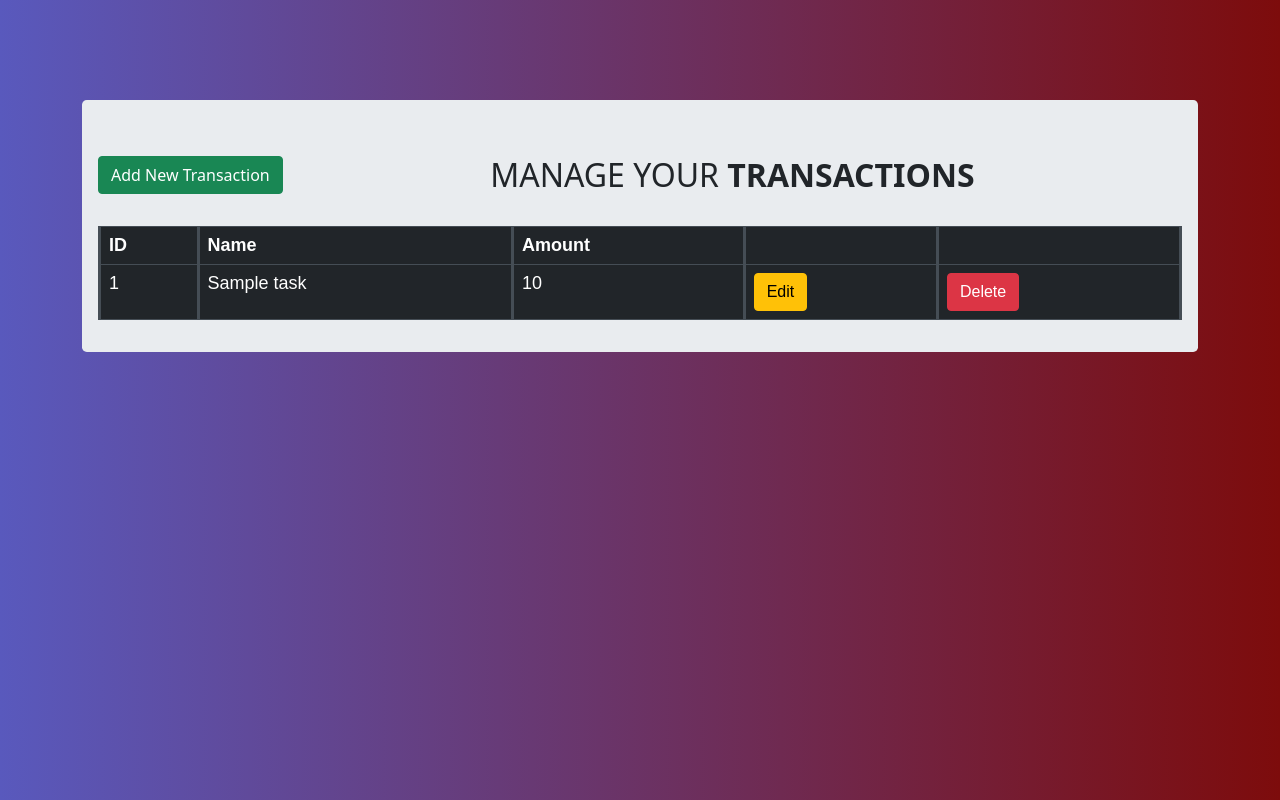
After one commit to arshjain84/expense_tracker_flask, a Flask app: page /history in a window 1280 px wide. The commit adds this page. Run offline with Flask 2, Linux system fonts and the light colour scheme; a database or web service that is not in the repository returns one stand-in record (values such as "Sample title"); parts of the project's set-up code (start-up, migrations or seed data) failed here and were passed over; some libraries are stand-ins or nearby versions.

Commit message:
add transaction in /history page added successfully

```diff
--- a/Expense-Repo-main/app.py
+++ b/Expense-Repo-main/app.py
@@ -4,11 +4,11 @@ from binascii import Incomplete
 from glob import glob
 import re
 from unicodedata import name
-from unittest import result
+from unittest import removeResult, result
 from flask import Flask,render_template,request,Response,json, flash, redirect, url_for,session
 from flask_pymongo import PyMongo
 from flask_bcrypt import Bcrypt
-
+import uuid
 app = Flask(__name__)
 app.config['MONGO_URI'] = "mongodb://localhost:27017/expense_tracker_db"
 mongo = PyMongo(app)
@@ -60,6 +60,7 @@ income=0
 expense=0
 @app.route('/home',methods=['GET','POST'])
 def home():
+    # return render_template('index.html')
     new_taskk_inc = []
     new_taskk_exp = []
     new_taskk_bal = []
@@ -80,6 +81,7 @@ def home():
         total = income + expense
 
         new_task = tasks.insert_one({
+            # '_id': uuid.uuid4(),
             'name':transaction_name,
             'amount':amount,
             'income':income,
@@ -111,10 +113,49 @@ def home():
         total_history = list(tasks.find({},{"name":1,"amount":1,"_id":0}))
         for i in total_history:
             new_taskk_history.append(i)
-    return render_template('index.html',new_task_inc = new_taskk_inc, new_task_exp = new_taskk_exp, new_task_bal = new_taskk_bal,new_task_history = new_taskk_history)
+    return render_template('index.html',new_task_inc = new_taskk_inc, new_task_exp = new_taskk_exp, new_task_bal = new_taskk_bal)
+
+
 @app.route('/email')
 def email():
     return render_template('email.html')
 
+@app.route('/history',methods = ['GET','POST'])
+def history():
+    new_taskk_history = []
+
+        # flash("transaction added successfully")
+        #APPLICATION HISTORY
+    total_history = list(tasks.find({},{"name":1,"amount":1,"_id":1}))
+    for i in total_history:
+        new_taskk_history.append(i)
+    return render_template('transaction_history.html',new_task_history = new_taskk_history)
+
+# @app.route("/edit/<id>", methods=["GET","POST"])
+# def update(id):
+#     if request.method=='GET':
+#         history_update=[]
+#         history_data=tasks.find({'_id':id})
+#         for i in history_data:
+#             history_update.append(i)
+#             print(history_update)
+
+#     if request.method=="POST":
+#         N = request.form.get("name")
+#         i = request.form.get("employee_id")
+#         p = request.form.get("phone")
+#         jd = request.form.get("job")
+#         d = request.form.get("dateemployed")
+#         ad = request.form.get("resaddress")
+#         jl = request.form.get("reslocation")
+
+
+#         tasks.update_one({"Employee_id": i},{"$set":{'Employee_name':N,'Employee_id':i,'Phone_Number':p,'Designation':jd,'Date_of_Joining':d,'Address':ad,'Location':jl}})
+#         return redirect(url_for('employeelist'))
+#     return render_template ("edit.html",newuser=history_update)
+
+@app.route('/edit')
+def edit():
+    return render_template('edit.html')
 if __name__ == "__main__":
     app.run(debug = True)
--- /dev/null
+++ b/Expense-Repo-main/templates/transaction_history.html
@@ -0,0 +1,126 @@
+{% block content %}
+
+<head>
+  <!-- Bootstrap CSS -->
+  <link rel="stylesheet" href="https://cdn.jsdelivr.net/npm/bootstrap@4.4.1/dist/css/bootstrap.min.css"
+    integrity="sha384-Vkoo8x4CGsO3+Hhxv8T/Q5PaXtkKtu6ug5TOeNV6gBiFeWPGFN9MuhOf23Q9Ifjh" crossorigin="anonymous">
+  <link href="https://cdn.jsdelivr.net/npm/bootstrap@5.0.0-beta1/dist/css/bootstrap.min.css" rel="stylesheet"
+    integrity="sha384-giJF6kkoqNQ00vy+HMDP7azOuL0xtbfIcaT9wjKHr8RbDVddVHyTfAAsrekwKmP1" crossorigin="anonymous">
+
+</head>
+<style>
+  .modal-header {
+    background: #F7941E;
+    color: #fff;
+  }
+
+  .required:after {
+    content: "*";
+    color: red;
+  }
+
+  h2 {
+    margin-top: 40px;
+    text-align: center;
+  }
+
+  .row {
+    margin-top: 100px;
+  }
+
+  body {
+    background-color: beige;
+    background-image: linear-gradient(to right, rgb(89, 89, 189), rgb(125, 12, 12));
+  }
+
+  table {
+    font-family: arial, sans-serif;
+    border-collapse: collapse;
+    width: 100%;
+  }
+
+  td,
+  th {
+    border: 3px solid;
+    text-align: left;
+    padding: 8px;
+    font-size: large;
+  }
+
+  .histroy {
+    position: absolute;
+    width: 40%;
+    text-align: center;
+    margin-left: 500px;
+  }
+
+  h1 {
+    align-content: center;
+
+  }
+</style>
+
+<div class="container">
+  <div class="row">
+    <div class="col md-12">
+      <div class="jumbotron p-3">
+        <h2>MANAGE YOUR <b>TRANSACTIONS</b><button type="button" class="btn btn-success float-left"
+            data-bs-toggle="modal" data-bs-target="#myModal">Add New Transaction</button></h2>
+        <div class="modal" id="myModal">
+          <div class="modal-dialog">
+            <div class="modal-content">
+              <div class="modal-header">
+                <h5 class="modal-title">Add Transaction</h5>
+                <button type="button" class="btn-close" data-bs-dismiss="modal"></button>
+              </div>
+              <div class="modal-body">
+                <form>
+                  <div class="mb-3">
+                    <label>Name</label>
+                    <input type="text" class="form-control" required="1">
+                  </div>
+                  <div class="mb-3">
+                    <label>Amount</label>
+                    <input type="number" class="form-control" required="1">
+                  </div>
+                </form>
+              </div>
+              <div class="modal-footer form-group">
+                <button type="submit" class="btn btn-primary">Add Transaction</button>
+                <button type="submit" class="btn btn-danger" data-bs-dismiss="modal">Close</button>
+              </div>
+            </div>
+          </div>
+        </div>
+      <table class="table table-hover table-dark">
+        <tr>
+          <th>ID</th>
+          <th> Name </th>
+          <th> Amount </th>
+          <th></th>
+          <th></th>
+        </tr>
+        <br>
+        {% for re in new_task_history %}
+        <tr>
+          <td>{{re['_id']}}</td>
+          <td>{{re['name']}}</td>
+          <td>{{re['amount']}}</td>
+
+          <td>
+            <a href="" class="btn btn-warning btn-xs" data-toggle="modal" data-target="#modaledit">Edit</a>
+          </td>
+          <td>
+            <a href="" class="btn btn-danger btn-xs"
+              onclick="return confirm('Are you sure you want to delete ?')">Delete</a>
+          </td>
+        </tr>
+        {% endfor %}
+      </table>
+    </div>
+  </div>
+</div>
+</div>
+{%endblock%}
+<script src="https://cdn.jsdelivr.net/npm/bootstrap@5.0.0-beta1/dist/js/bootstrap.bundle.min.js"
+  integrity="sha384-ygbV9kiqUc6oa4msXn9868pTtWMgiQaeYH7/t7LECLbyPA2x65Kgf80OJFdroafW" crossorigin="anonymous"></script>
```
Also changed, not shown: Expense-Repo-main/templates/edit.html (added, +21 -0 lines), Expense-Repo-main/templates/index.html (+5 -36 lines).
